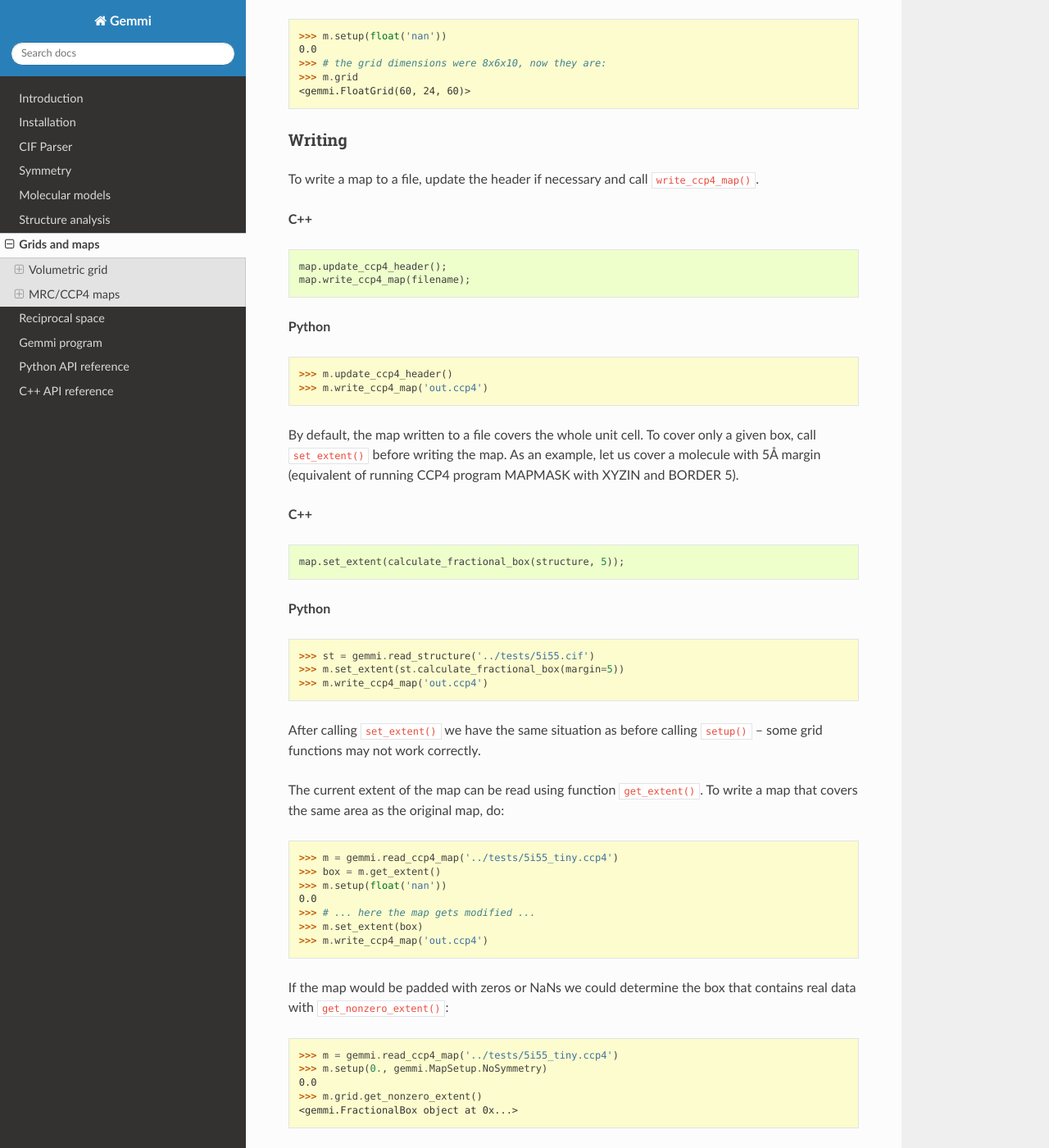
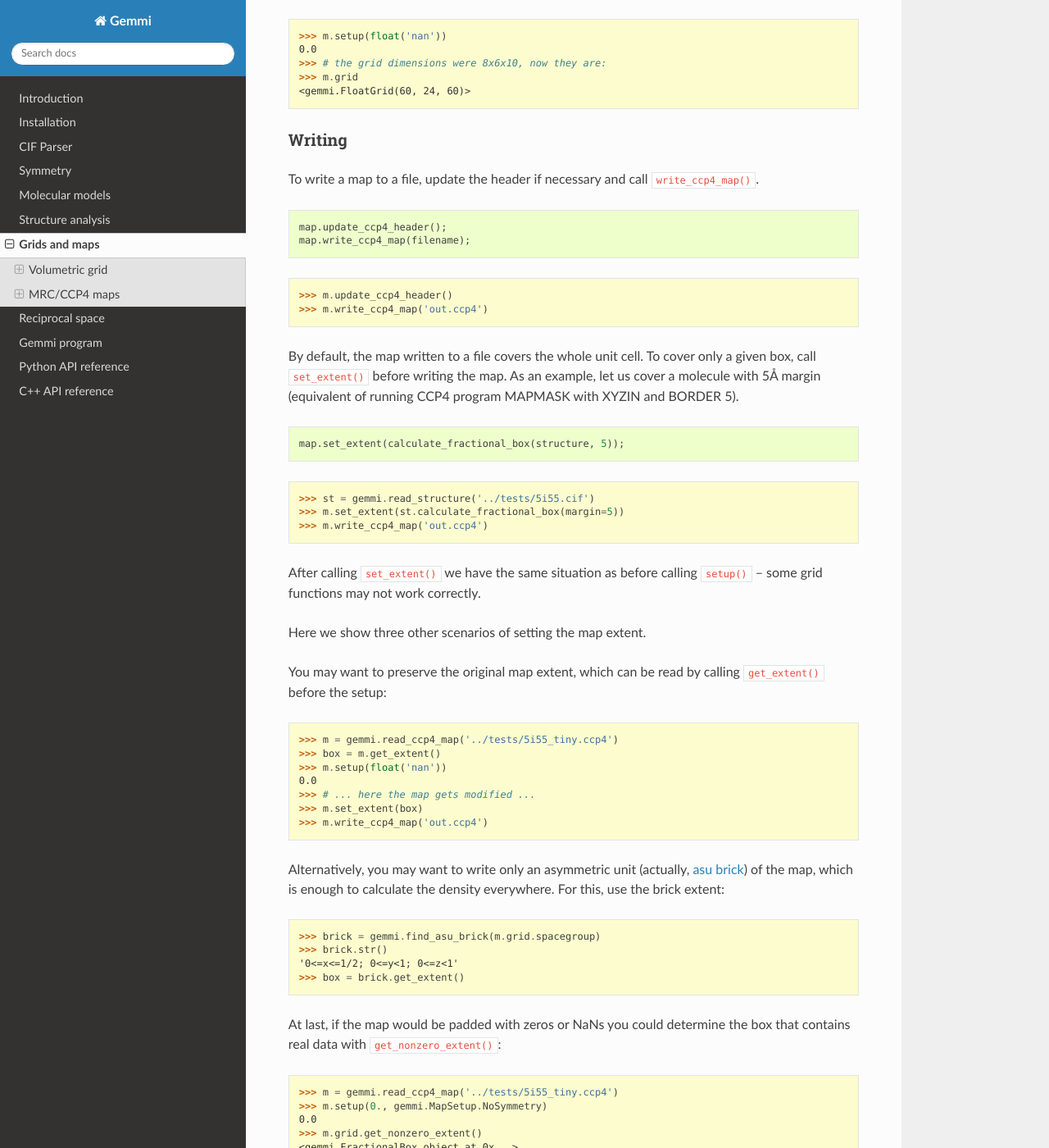
Before and after one commit to project-gemmi/gemmi, a Sphinx documentation site: the page built from docs/grid.rst, in a window 1280 px wide and 1400 px high, scrolled down 14568 px. Shown: the whole window at 82% size. Built offline with Sphinx 7.4.7 and the Read the Docs theme 2.0.0, drawn with Linux system fonts in a browser that asks for light colours.

Commit message:
edit docs (Ccp4.set_extent)

```diff
--- a/docs/grid.rst
+++ b/docs/grid.rst
@@ -805,14 +805,10 @@ Writing
 To write a map to a file, update the header if necessary and
 call ``write_ccp4_map()``.
 
-**C++**
-
 ::
 
     map.update_ccp4_header();
     map.write_ccp4_map(filename);
-
-**Python**
 
 .. doctest::
 
@@ -826,13 +822,9 @@ To cover only a given box, call ``set_extent()`` before writing the map.
 As an example, let us cover a molecule with 5Å margin
 (equivalent of running CCP4 program MAPMASK with XYZIN and BORDER 5).
 
-**C++**
-
 ::
 
     map.set_extent(calculate_fractional_box(structure, 5));
-
-**Python**
 
 .. doctest::
 
@@ -844,8 +836,10 @@ As an example, let us cover a molecule with 5Å margin
 After calling ``set_extent()`` we have the same situation as before calling
 ``setup()`` -- some grid functions may not work correctly.
 
-The current extent of the map can be read using function ``get_extent()``.
-To write a map that covers the same area as the original map, do:
+Here we show three other scenarios of setting the map extent.
+
+You may want to preserve the original map extent, which can be
+read by calling ``get_extent()`` before the setup:
 
 .. doctest::
 
@@ -857,8 +851,20 @@ To write a map that covers the same area as the original map, do:
     >>> m.set_extent(box)
     >>> m.write_ccp4_map('out.ccp4')
 
-If the map would be padded with zeros or NaNs we could determine the
-box that contains real data with ``get_nonzero_extent()``:
+Alternatively, you may want to write only an asymmetric unit
+(actually, :ref:`asu brick <asu_brick>`) of the map,
+which is enough to calculate the density everywhere.
+For this, use the brick extent:
+
+.. doctest::
+
+  >>> brick = gemmi.find_asu_brick(m.grid.spacegroup)
+  >>> brick.str()
+  '0<=x<=1/2; 0<=y<1; 0<=z<1'
+  >>> box = brick.get_extent()
+
+At last, if the map would be padded with zeros or NaNs you could determine
+the box that contains real data with ``get_nonzero_extent()``:
 
 .. doctest::
 
--- a/docs/symmetry.rst
+++ b/docs/symmetry.rst
@@ -595,6 +595,8 @@ that cut out a convex volume. Usually, crystallographic computations
 do not require ASU to be convex or even contiguous, so gemmi implements
 a more simplistic approach.
 
+.. _asu_brick:
+
 Similarly to other software packages, Gemmi uses ASU bricks --
 parallelepipeds (cuboids in fractional coordinates) that contains an ASU.
 A brick may contain more than one ASU if a brick-shaped ASU is not possible.
```
Also changed, not shown: 1 other file.
